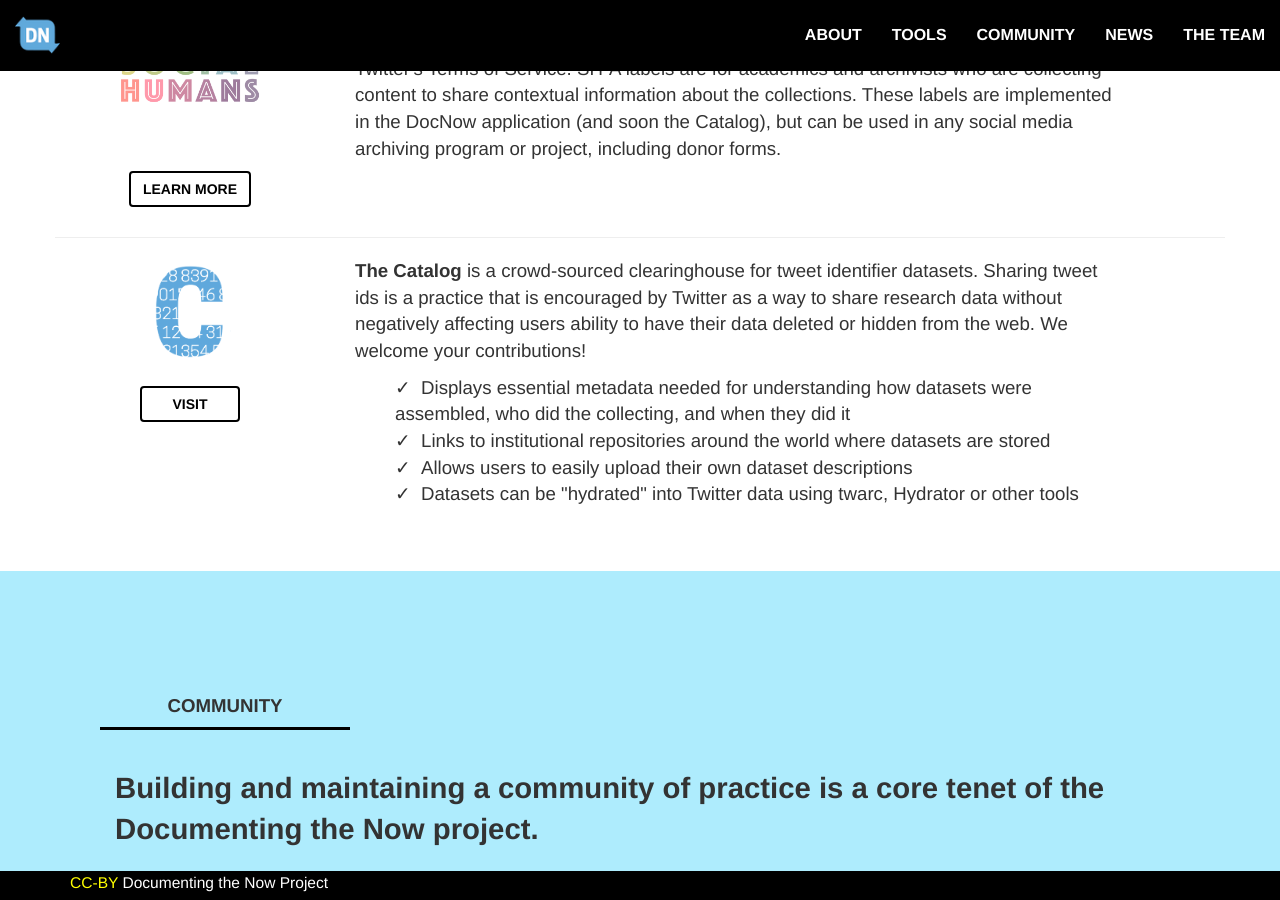
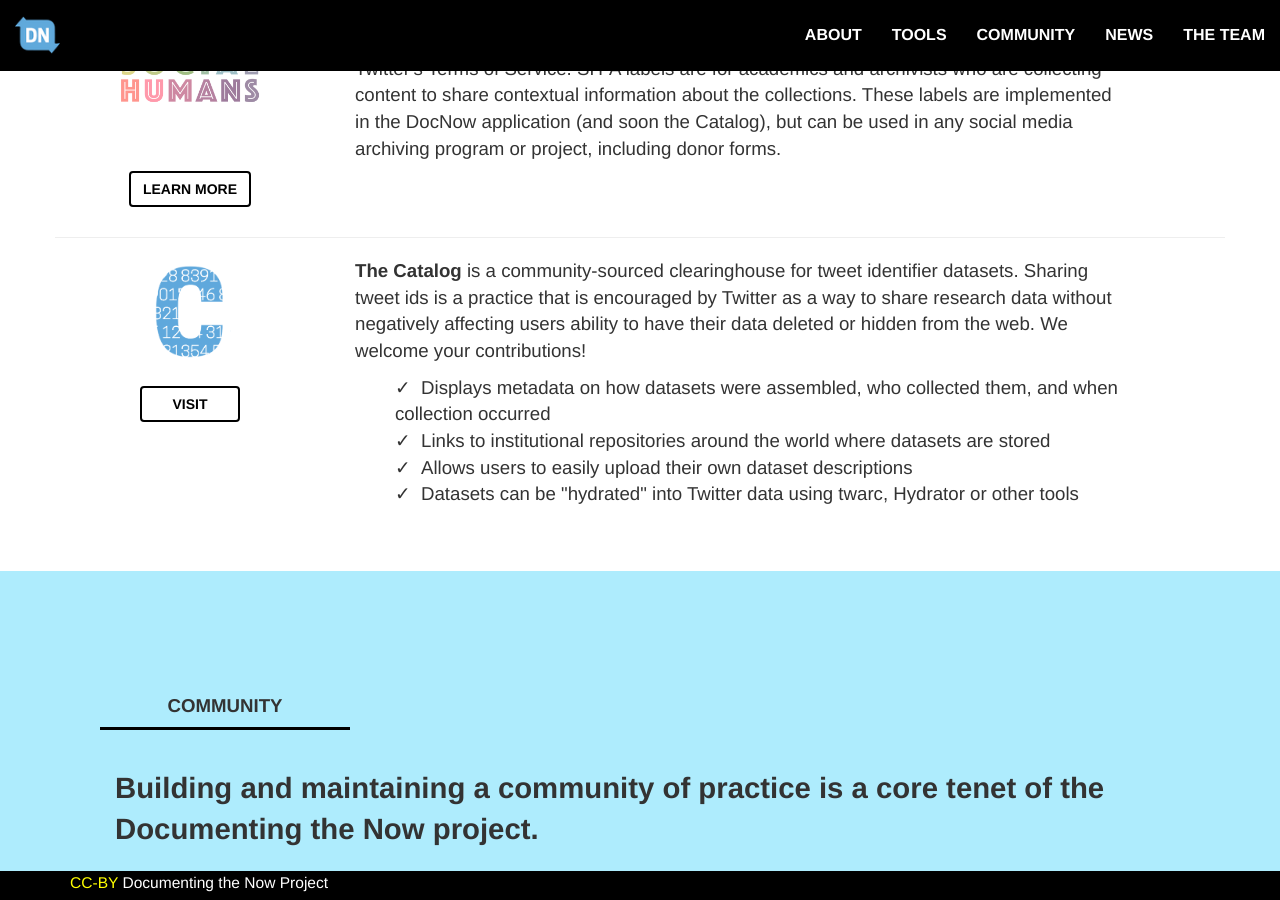
Before and after one commit to DocNow/docnow.github.io, a Jekyll site: the page built from index.html, in a window 1280 px wide and 900 px high, scrolled down 2679 px. Built offline with Jekyll 4.4.1, drawn with Linux system fonts in a browser that asks for light colours.

Commit message:
Update index.html

```diff
--- a/index.html
+++ b/index.html
@@ -208,15 +208,13 @@
               </div>
             </div>
             <div class="col-lg-8 col-md-9 col-sm-8 text-left">
-              <p><b>The Catalog</b> is a crowd-sourced clearinghouse for tweet identifier
+              <p><b>The Catalog</b> is a community-sourced clearinghouse for tweet identifier
               datasets. Sharing tweet ids is a practice that is encouraged by
               Twitter as a way to share research data without negatively
               affecting users ability to have their data deleted or hidden from
               the web. We welcome your contributions!</p>
               <ul>
-                <li>&nbsp;Displays essential metadata needed for understanding
-                  how datasets were assembled, who did the collecting, and when
-                  they did it</li>
+                <li>&nbsp;Displays metadata on how datasets were assembled, who collected them, and when collection occurred</li>
                 <li>&nbsp;Links to institutional repositories around
                   the world where datasets are stored</li>
                 <li>&nbsp;Allows users to easily upload their own dataset
```
